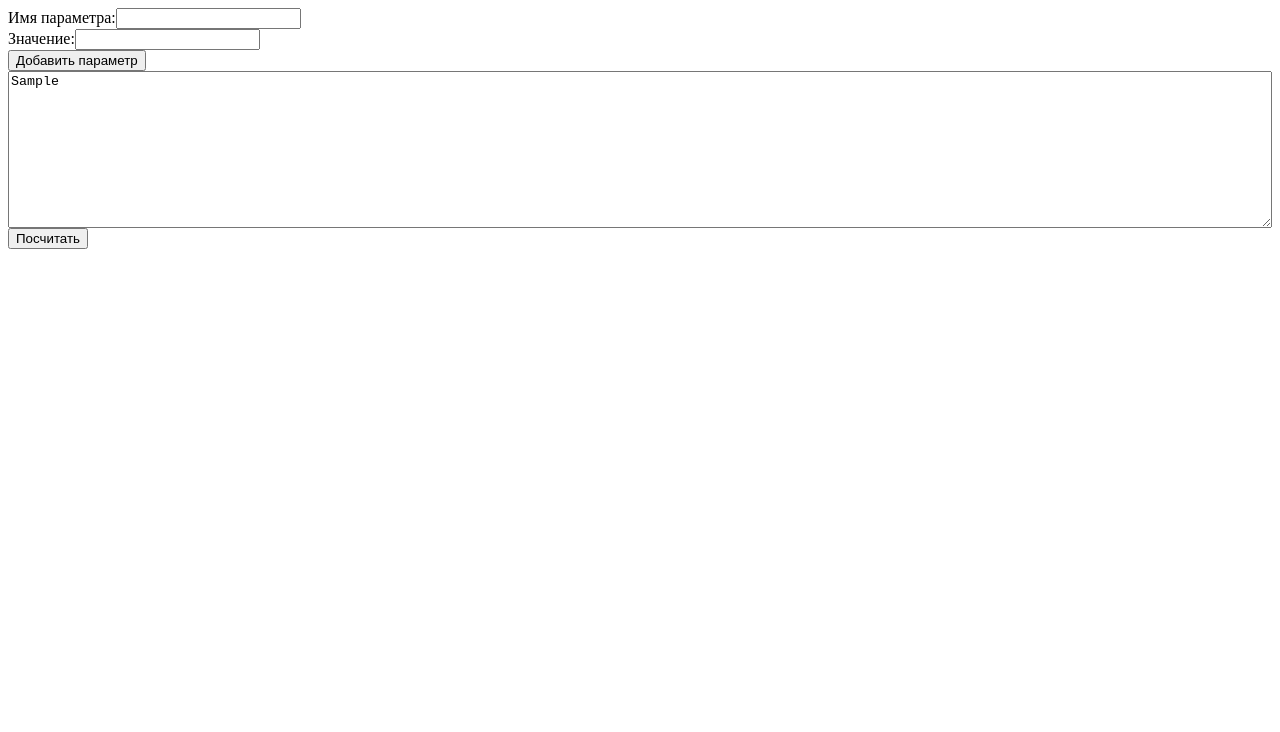
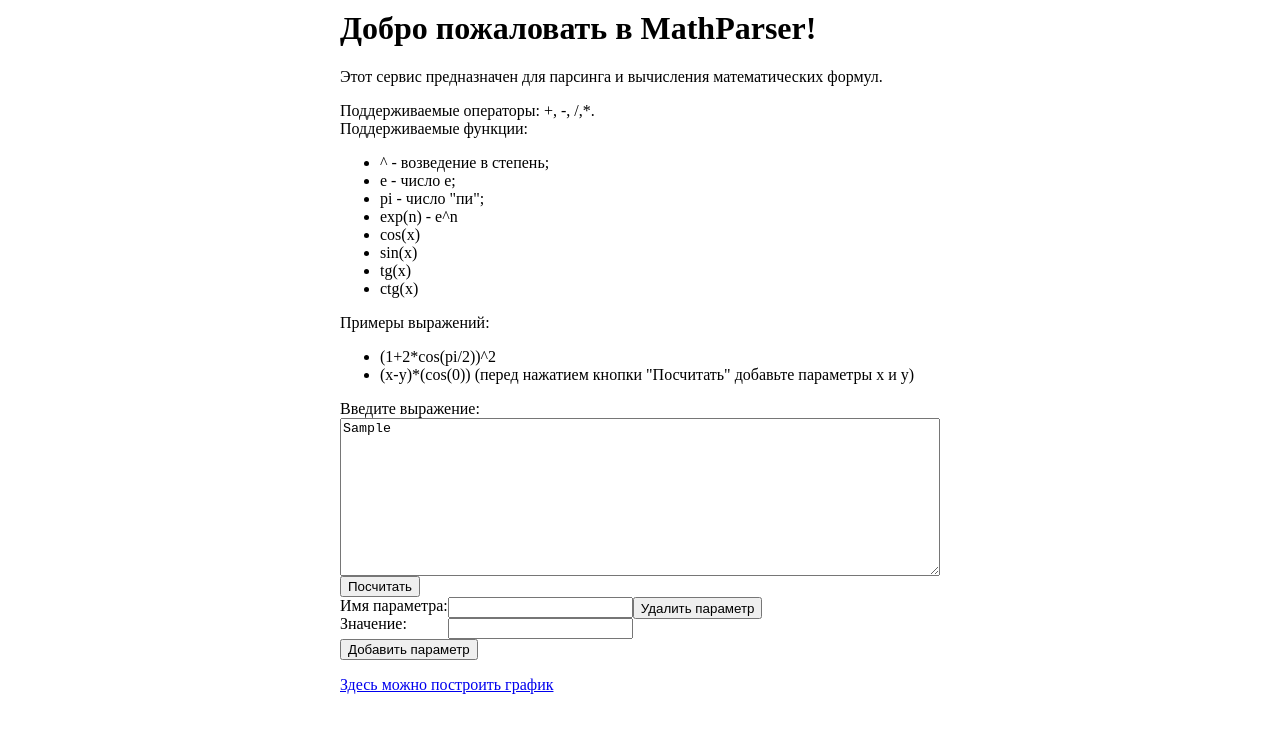
Before and after one commit to EgorLucky/mathparser-front, a plain HTML site: page mathparser-front/index/index.html in a window 1280 px wide. Both pictures are taken after typing "Sample" into the empty fields and a click on the button "Добавить параметр". Drawn offline with Linux system fonts and the light colour scheme.

Commit message:
Обновил index.html: - добавил описание страницы, примеры выраженей, поддерживаемых функций и операторов - добавил возможность удалить параметр обновил mathParserService.js

```diff
--- a/mathparser-front/index/index.html
+++ b/mathparser-front/index/index.html
@@ -1,9 +1,37 @@
+<title>MathParser</title>
 <meta charset="utf8">
 <script src="index.js" type="module"></script>
+<body style="width:600px;display:block;margin:auto;margin-top:10px;">
+<h1>Добро пожаловать в MathParser!</h1>
+<p>Этот сервис предназначен для парсинга и вычисления математических формул.</p>
+<p>
+Поддерживаемые операторы: +, -, /,*.
+<br>
+Поддерживаемые функции:
+<ul>
+	<li>^ - возведение в степень;</li>
+	<li>e - число e;</li>
+	<li>pi - число "пи";</li>
+	<li>exp(n) - e^n</li>
+	<li>cos(x)</li>
+	<li>sin(x)</li>
+	<li>tg(x)</li>
+	<li>ctg(x)</li>
+</ul>
+Примеры выражений:
+<ul>
+	<li>(1+2*cos(pi/2))^2</li>
+	<li>(x-y)*(cos(0)) (перед нажатием кнопки "Посчитать" добавьте параметры x и у)</li>
+</ul>
+</p>
+Введите выражение:
+<br>
+<textarea id="expressionInputElement" style="width:100%; height:20%"></textarea>
+<button id="computeButton">Посчитать</button>
 <div id="parameters"></div>
 <button id="addParameterButton">Добавить параметр</button>
 <br>
-<textarea id="expressionInputElement" style="width:100%; height:20%"></textarea>
-<button id="computeButton">Посчитать</button>
+<p id="resultTextElement"></p>
 
-<p id="resultTextElement"></p>
+<a href="chart">Здесь можно построить график</a>
+<body>
--- a/mathparser-front/index/index.js
+++ b/mathparser-front/index/index.js
@@ -54,33 +54,49 @@ async function computeButtonClicked()
     }
 }
 
-function addParameter()
-{
+function addParameter() {
     let parametersDiv = document.getElementById("parameters");
 
     let parameterDiv = document.createElement("div");
 
     parameterDiv.className = "parameter";
+    parameterDiv.style.display = "flex";
+
+    let parameterLabelDiv = document.createElement("div");
+    parameterDiv.appendChild(parameterLabelDiv);
 
     let span1 = document.createElement("span");
     span1.innerText = "Имя параметра:";
-    parameterDiv.appendChild(span1);
+    parameterLabelDiv.appendChild(span1);
+
+    parameterLabelDiv.appendChild(document.createElement("br"));
+
+    let span2 = document.createElement("span");
+    span2.innerText = "Значение:";
+    parameterLabelDiv.appendChild(span2);
+
+    let parameterInputDiv = document.createElement("div");
+    parameterDiv.appendChild(parameterInputDiv);
 
     let nameInput = document.createElement("input");
     nameInput.type = "text";
     nameInput.className = "parameterNameInput";
-    parameterDiv.appendChild(nameInput);
+    parameterInputDiv.appendChild(nameInput);
 
-    parameterDiv.appendChild(document.createElement("br"));
-
-    let span2 = document.createElement("span");
-    span2.innerText = "Значение:";
-    parameterDiv.appendChild(span2);
+    parameterInputDiv.appendChild(document.createElement("br"));
 
     var valueInput = document.createElement("input");
     valueInput.type = "text";
     valueInput.className = "parameterValueInput";
-    parameterDiv.appendChild(valueInput);
+    parameterInputDiv.appendChild(valueInput);
+
+    let deleteButton = document.createElement("button");
+    deleteButton.innerText = "Удалить параметр";
+    deleteButton.style.height ="22px";
+
+    parameterDiv.appendChild(deleteButton);
 
     parametersDiv.appendChild(parameterDiv);
+
+    deleteButton.addEventListener("click", () => parametersDiv.removeChild(parameterDiv));
 }
--- a/mathparser-front/js/mathparserService.js
+++ b/mathparser-front/js/mathparserService.js
@@ -18,7 +18,7 @@ export function createMathparserService(configuration){
 			let content = null;
 
 			if(response.status == 200 ||
-				response.headers.get("content-type").indexOf("application/json") != -1)
+				response.headers.get("content-type").includes("application/json") != -1)
 				content = await response.json();
 			else
 				content = await response.text();
@@ -51,7 +51,7 @@ export function createMathparserService(configuration){
 			let content = null;
 
 			if(response.status == 200 ||
-				response.headers.get("content-type").indexOf("application/json") != -1)
+				response.headers.get("content-type").includes("application/json"))
 				content = await response.json();
 			else
 				content = await response.text();
```
